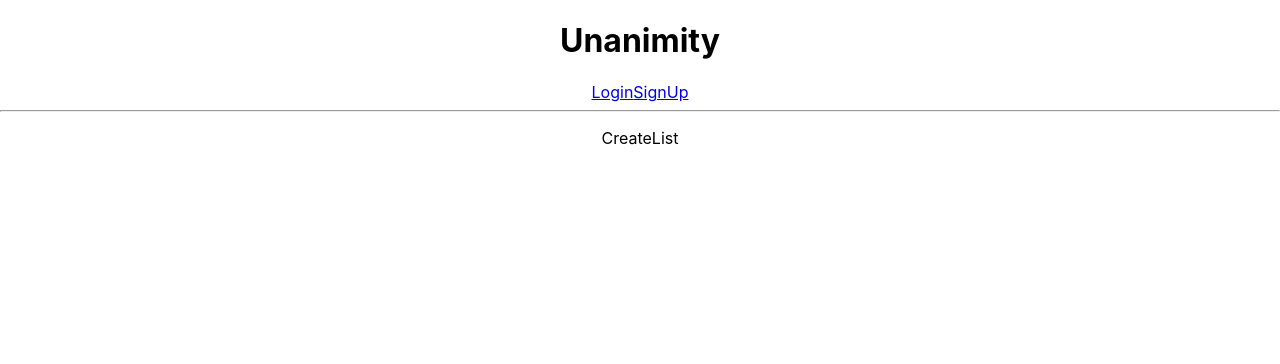
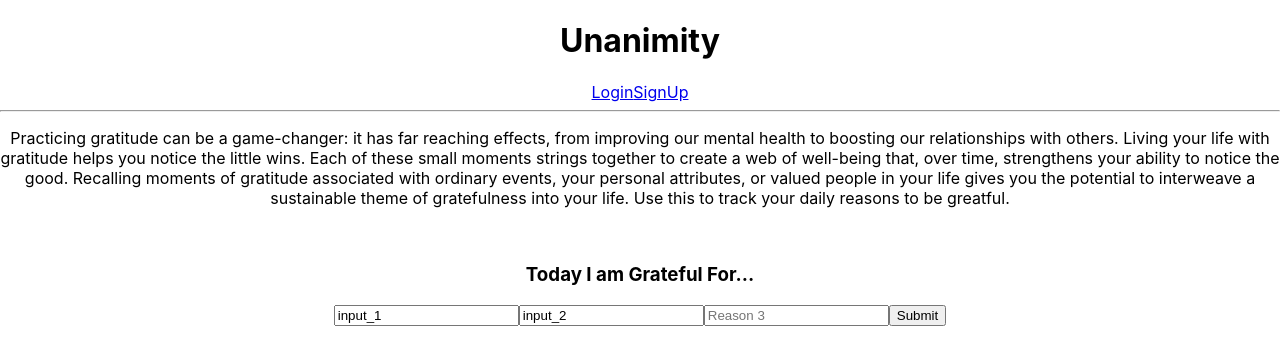
Before and after one commit to MalikaJohnson/Unanimity, a React (Create React App) app in the folder client/: page /add-list in a window 1280 px wide. Shown: the top 364 px of the page. Built offline with nearby package versions, Linux system fonts and the light colour scheme; a web font is replaced by a local one.

Commit message:
create page rendering and redirect link button added from show page

```diff
--- a/client/src/Screens/CreateList/CreateList.jsx
+++ b/client/src/Screens/CreateList/CreateList.jsx
@@ -1,9 +1,65 @@
+import { useState } from 'react'
 
-export default function CreateList() {
+export default function CreateList(props) {
+  const [formData, setFormData] = useState({
+    input_1: '',
+    input_2: '',
+    input_3: '',
+  });
+
+  const { handleCreate } = props;
+  const { input_1, input_2, input_3 } = formData;
+
+  const handleChange = (e) => {
+    const { name, value } = e.target;
+    setFormData((prevState) => ({
+      ...prevState,
+      [name]: value,
+    }));
+  };
+
+
 
   return (
-    <div>
-      <p>CreateList</p>
+    <div className="create-body">
+      <p>Practicing gratitude can be a game-changer: it has far reaching effects, from improving our mental health to boosting our relationships with others. Living your life with gratitude helps you notice the little wins. Each of these small moments strings together to create a web of well-being that,
+        over time, strengthens your ability to notice the good. Recalling moments of gratitude associated with ordinary events, your personal attributes, or valued people in your life gives you the potential to interweave a sustainable theme of gratefulness into your life. Use this to track your daily reasons to be greatful.</p>
+
+      <br />
+      <h3>Today I am Grateful For...</h3>
+      <form className="create-form"
+        OnSubmit={(e) => {
+          e.preventDefault();
+          handleCreate(formData);
+        }}
+      >
+        <input
+          className="create-input1"
+          placeholder="Reason 1"
+          type="text"
+          name="input_1"
+          value={"input_1"}
+          onChange={handleChange}
+        />
+        <input
+          className="create-input2"
+          placeholder="Reason 2"
+          type="text"
+          name="input_2"
+          value={"input_2"}
+          onChange={handleChange}
+        />
+        <input
+          className="create-input3"
+          placeholder="Reason 3"
+          type="text"
+          name="Reason 3"
+          value={""}
+          onChange={handleChange}
+        />
+        <button className="create-submit-btn">Submit</button>
+      </form>
+
     </div>
   )
 }
--- a/client/src/Screens/EditList/EditList.jsx
+++ b/client/src/Screens/EditList/EditList.jsx
@@ -1,6 +1,10 @@
 import React from 'react'
 
-export default function EditList() {
+export default function EditList(props) {
+
+
+
+
   return (
     <div>
       <h2>hello</h2>
--- a/client/src/Screens/IndexList/IndexList.jsx
+++ b/client/src/Screens/IndexList/IndexList.jsx
@@ -1,7 +1,7 @@
-import { useHistory } from 'react-router-dom';
+import { useHistory, Link } from 'react-router-dom';
 
 export default function IndexList(props) {
-  const { lists, currentUser, handleCreate } = props
+  const { lists, currentUser } = props
   const history = useHistory()
   return (
     <div>
@@ -16,7 +16,9 @@ export default function IndexList(props) {
 
         </div>
       ))}
-
+      <Link to= "/add-list">
+      <button>Make A New List</button>
+      </Link>
     </div>
   )
 }
```
